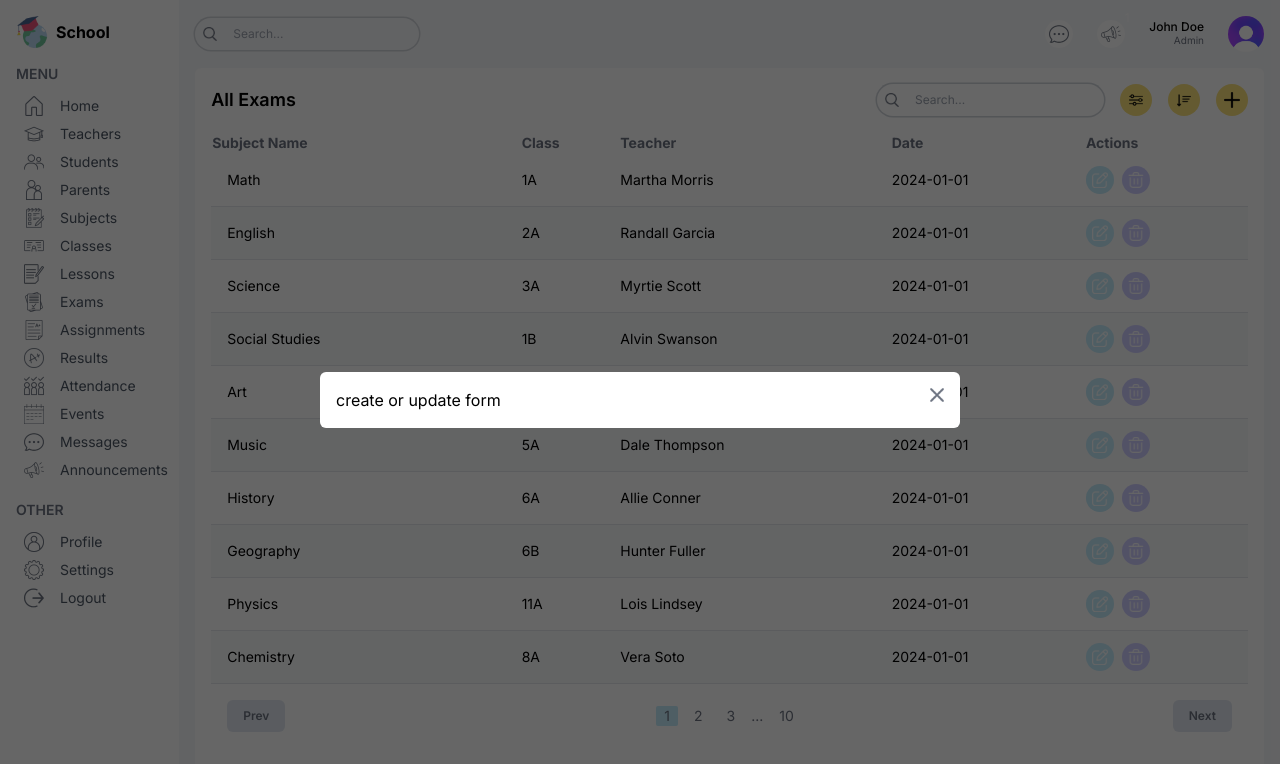
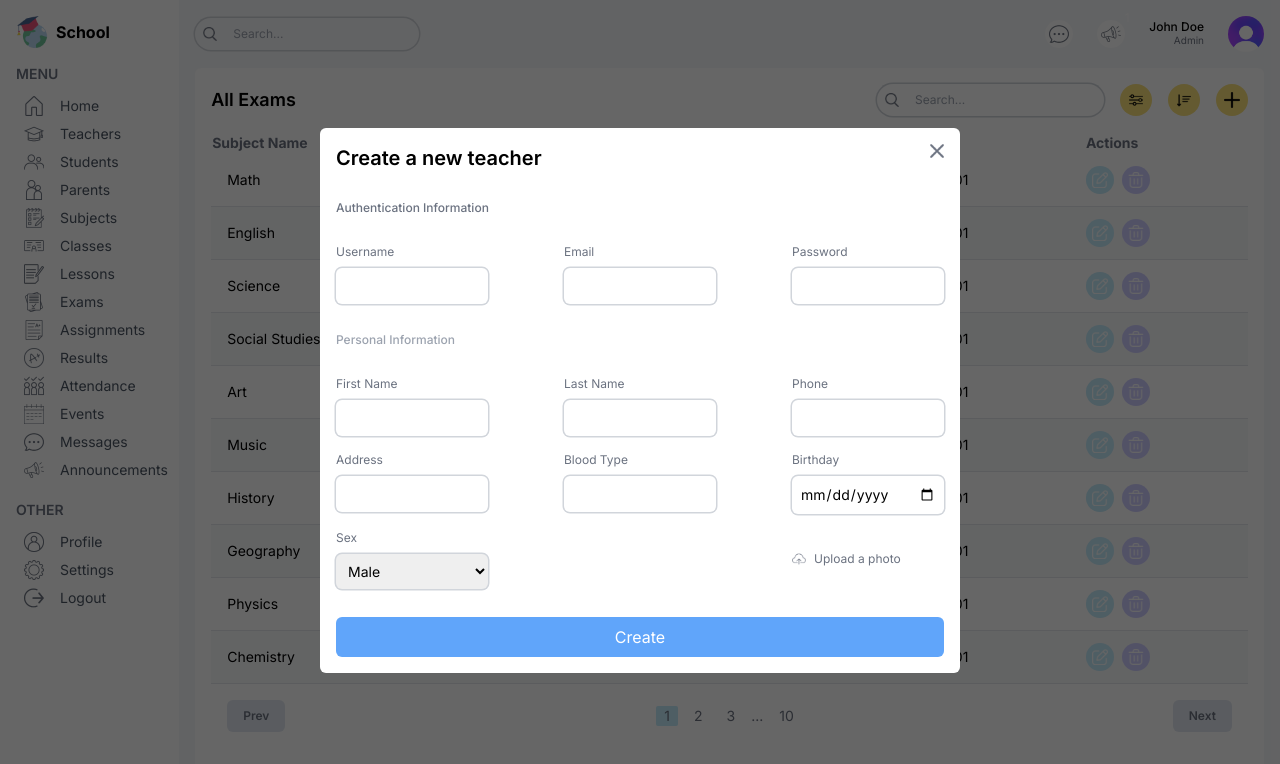
Before and after one commit to Nyakamba/school, a Next.js app: page /list/exams in a window 1280 px wide. Both pictures are taken after a click on the button 1231 px from the left and 100 px from the top of the page. Shown: the top 764 px of the page. Built offline with nearby package versions, Linux system fonts and the light colour scheme.

Commit message:
Build form inputs with validation

```diff
--- a/package.json
+++ b/package.json
@@ -9,13 +9,16 @@
     "lint": "next lint"
   },
   "dependencies": {
+    "@hookform/resolvers": "^3.9.1",
     "moment": "^2.30.1",
     "next": "14.2.5",
     "react": "^18",
     "react-big-calendar": "^1.17.1",
     "react-calendar": "^5.1.0",
     "react-dom": "^18",
-    "recharts": "^2.15.0"
+    "react-hook-form": "^7.54.2",
+    "recharts": "^2.15.0",
+    "zod": "^3.24.1"
   },
   "devDependencies": {
     "@types/node": "^20",
--- a/src/app/(dashboard)/list/teachers/[id]/page.tsx
+++ b/src/app/(dashboard)/list/teachers/[id]/page.tsx
@@ -1,9 +1,11 @@
 import Announcements from "@/components/Announcements";
 import BigCalendar from "@/components/BigCalendar";
+import FormModal from "@/components/FormModal";
 import Performance from "@/components/Performance";
 import Image from "next/image";
 import Link from "next/link";
 import React from "react";
+import { date } from "zod";
 
 const SingleTeacherPage = () => {
   return (
@@ -24,7 +26,27 @@ const SingleTeacherPage = () => {
               />
             </div>
             <div className="w-2/3 flex flex-col justify-between gap-4">
-              <h1 className="text-xl font-semibold">Leonard Snyder</h1>
+              <div className="flex items-center gap-4">
+                <h1 className="text-xl font-semibold">Leonard Snyder</h1>
+                <FormModal
+                  table="teacher"
+                  type="update"
+                  data={{
+                    id: 1,
+                    username: "johndoe",
+                    firstName: "John",
+                    lastName: " Doe",
+                    email: "john@doe.com",
+                    password: "1223344455",
+                    img: "https://images.pexels.com/photos/2888150/pexels-photo-2888150.jpeg?auto=compress&cs=tinysrgb&w=2400",
+                    phone: "24345611890",
+                    address: "243 Main St, Anytown, USA",
+                    bloodType: "AB+",
+                    sex: "male",
+                    dateOfBirth: "1990-01-01",
+                  }}
+                />
+              </div>
               <p className="text-sm text-gray-500">
                 Lorem ipsum dolor sit amet consectetur adipisicing elit.
               </p>
--- a/src/components/FormModal.tsx
+++ b/src/components/FormModal.tsx
@@ -2,6 +2,7 @@
 
 import Image from "next/image";
 import { useState } from "react";
+import TeacherForm from "./forms/TeacherForm";
 
 interface FormModalProps {
   table:
@@ -47,7 +48,7 @@ const FormModal = ({ table, type, data, id }: FormModalProps) => {
         </button>
       </form>
     ) : (
-      "create or update form"
+      <TeacherForm type="create" data={data} />
     );
   };
   return (
--- /dev/null
+++ b/src/components/InputField.tsx
@@ -0,0 +1,39 @@
+import { FieldError } from "react-hook-form";
+
+type InputFieldProps = {
+  label: string;
+  type?: string;
+  register: any;
+  name: string;
+  defaultValue?: string;
+  error?: FieldError;
+  inputProps?: React.InputHTMLAttributes<HTMLInputElement>;
+};
+
+const InputField = ({
+  label,
+  type = "text",
+  register,
+  name,
+  defaultValue,
+  error,
+  inputProps,
+}: InputFieldProps) => {
+  return (
+    <div className="flex flex-col gap-2 w-full md:w-1/4">
+      <label className="text-xs text-gray-500">{label}</label>
+      <input
+        type={type}
+        {...register(name)}
+        className="ring-[1.5px] ring-gray-300 p-2  rounded-md text-sm w-full"
+        {...inputProps}
+        defaultValue={defaultValue}
+      />
+      {error?.message && (
+        <p className="text-sm text-red-600">{error?.message.toString()}</p>
+      )}
+    </div>
+  );
+};
+
+export default InputField;
--- /dev/null
+++ b/src/components/forms/TeacherForm.tsx
@@ -0,0 +1,169 @@
+"use client";
+import { zodResolver } from "@hookform/resolvers/zod";
+import { useForm } from "react-hook-form";
+import { z } from "zod";
+import InputField from "../InputField";
+import Image from "next/image";
+
+const schema = z.object({
+  username: z
+    .string()
+    .min(3, { message: "Username must be at least 3 characters long" })
+    .max(20, { message: "Username must be at most 20 characters long" }),
+  age: z.number().min(10),
+  email: z.string().email({ message: "Invalid email address" }),
+  password: z
+    .string()
+    .min(8, { message: "Password must be at least 8 characters long" }),
+  firstName: z.string().min(1, { message: "First name is required" }),
+  lastName: z.string().min(1, { message: "Last name is required" }),
+  phone: z.string().min(1, { message: "Phone is required" }),
+  bloodType: z.string().min(1, { message: "Blood Type is required" }),
+  address: z.string().min(1, { message: "Address is required" }),
+  birthday: z.date({ message: "Birthday is required" }),
+  sex: z.enum(["male", "female"], { message: "Sex is required" }),
+  img: z.instanceof(File, { message: "Image is required" }),
+});
+
+type Inputs = z.infer<typeof schema>;
+
+const TeacherForm = ({
+  type,
+  data,
+}: {
+  type: "create" | "update";
+  data?: any;
+}) => {
+  const {
+    register,
+    handleSubmit,
+
+    formState: { errors },
+  } = useForm<Inputs>({
+    resolver: zodResolver(schema),
+  });
+
+  const onSubmit = handleSubmit((data) => {
+    console.log(data);
+  });
+
+  return (
+    <form className="flex flex-col gap-7" onSubmit={onSubmit}>
+      <h1 className="text-xl font-semibold">Create a new teacher</h1>
+      <span className="text-xs text-gray-500 font-medium">
+        Authentication Information
+      </span>
+      <div className="flex flex-wrap justify-between gap-4">
+        <InputField
+          label="Username"
+          name="username"
+          defaultValue={data?.username}
+          register={register}
+          error={errors.username}
+        />
+        <InputField
+          label="Email"
+          name="email"
+          type="email"
+          defaultValue={data?.email}
+          register={register}
+          error={errors.email}
+        />
+        <InputField
+          label="Password"
+          name="password"
+          type="password"
+          defaultValue={data?.password}
+          register={register}
+          error={errors.password}
+        />
+      </div>
+      <span className="text-xs text-gray-400 font-medium">
+        Personal Information
+      </span>
+      <div className="flex flex-wrap justify-between gap-4">
+        {" "}
+        <InputField
+          label="First Name"
+          name="firstName"
+          defaultValue={data?.firstName}
+          register={register}
+          error={errors.firstName}
+        />
+        <InputField
+          label="Last Name"
+          name="lastName"
+          defaultValue={data?.lastName}
+          register={register}
+          error={errors.lastName}
+        />
+        <InputField
+          label="Phone"
+          name="phone"
+          defaultValue={data?.phone}
+          register={register}
+          error={errors.phone}
+        />
+        <InputField
+          label="Address"
+          name="address"
+          defaultValue={data?.address}
+          register={register}
+          error={errors.address}
+        />
+        <InputField
+          label="Blood Type"
+          name="bloodType"
+          defaultValue={data?.bloodType}
+          register={register}
+          error={errors.bloodType}
+        />
+        <InputField
+          label="Birthday"
+          name="birthday"
+          defaultValue={data?.birthday}
+          register={register}
+          error={errors.birthday}
+          type="date"
+        />
+        <div className="flex flex-col gap-2 w-full md:w-1/4">
+          <label className="text-xs text-gray-500">Sex</label>
+          <select
+            className="ring-[1.5px] ring-gray-300 p-2  rounded-md text-sm w-full"
+            {...register("sex")}
+            defaultValue={data?.sex}
+          >
+            <option value="male">Male</option>
+            <option value="female">Female</option>
+          </select>
+          {errors.sex?.message && (
+            <p className="text-sm text-red-600">
+              {errors.sex.message.toString()}
+            </p>
+          )}
+        </div>
+        <div className="flex flex-col gap-2 w-full md:w-1/4 justify-center">
+          <label
+            htmlFor="img"
+            className="text-xs text-gray-500 flex items-center gap-2 cursor-pointer"
+          >
+            <Image src={"/upload.png"} alt="upload" width={14} height={14} />
+            <span>Upload a photo</span>
+          </label>
+          <input type="file" id="img" {...register("img")} className="hidden" />
+          {errors.img?.message && (
+            <p className="text-sm text-red-600">
+              {errors.img.message.toString()}
+            </p>
+          )}
+        </div>
+      </div>
+
+      <button className="bg-blue-400 text-white p-2 rounded-md">
+        {type === "create" ? "Create" : "Update"}
+      </button>
+    </form>
+  );
+};
+
+export default TeacherForm;
```
Also changed, not shown: 1 other file (tests, documents, lock files or other folders).
